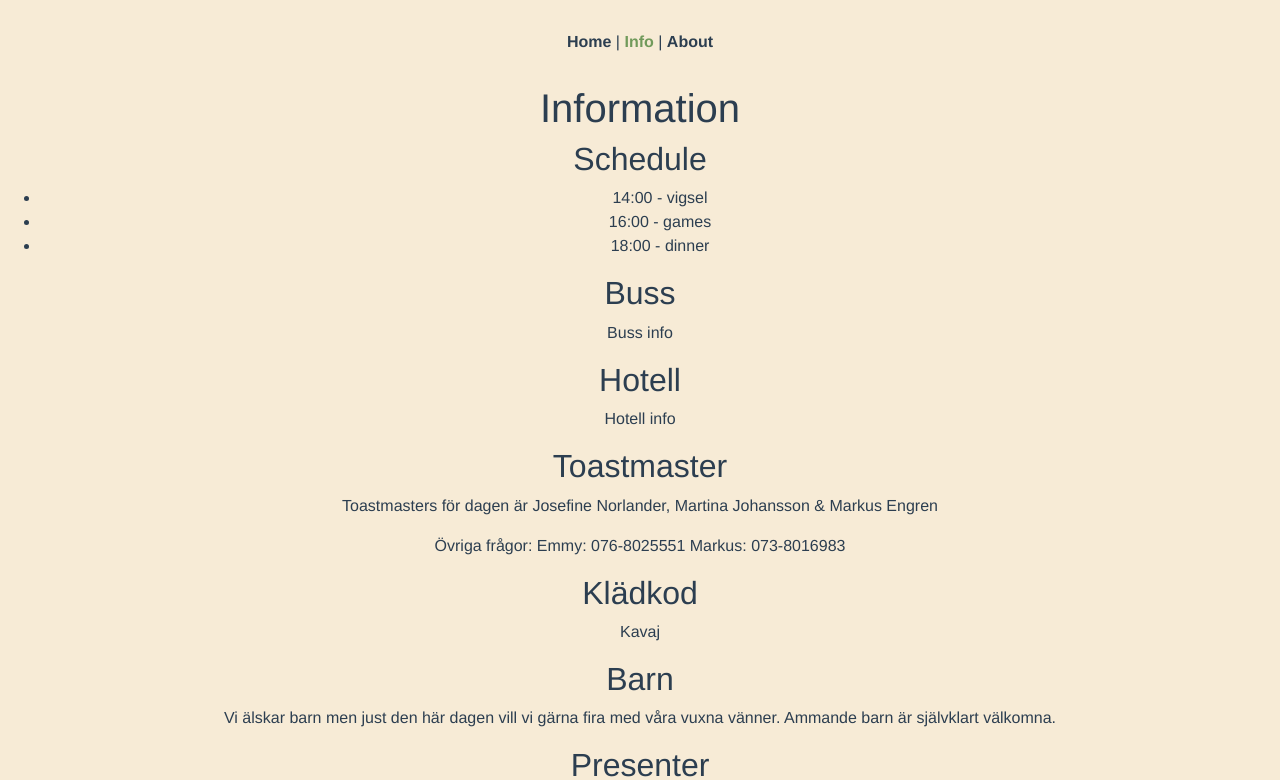
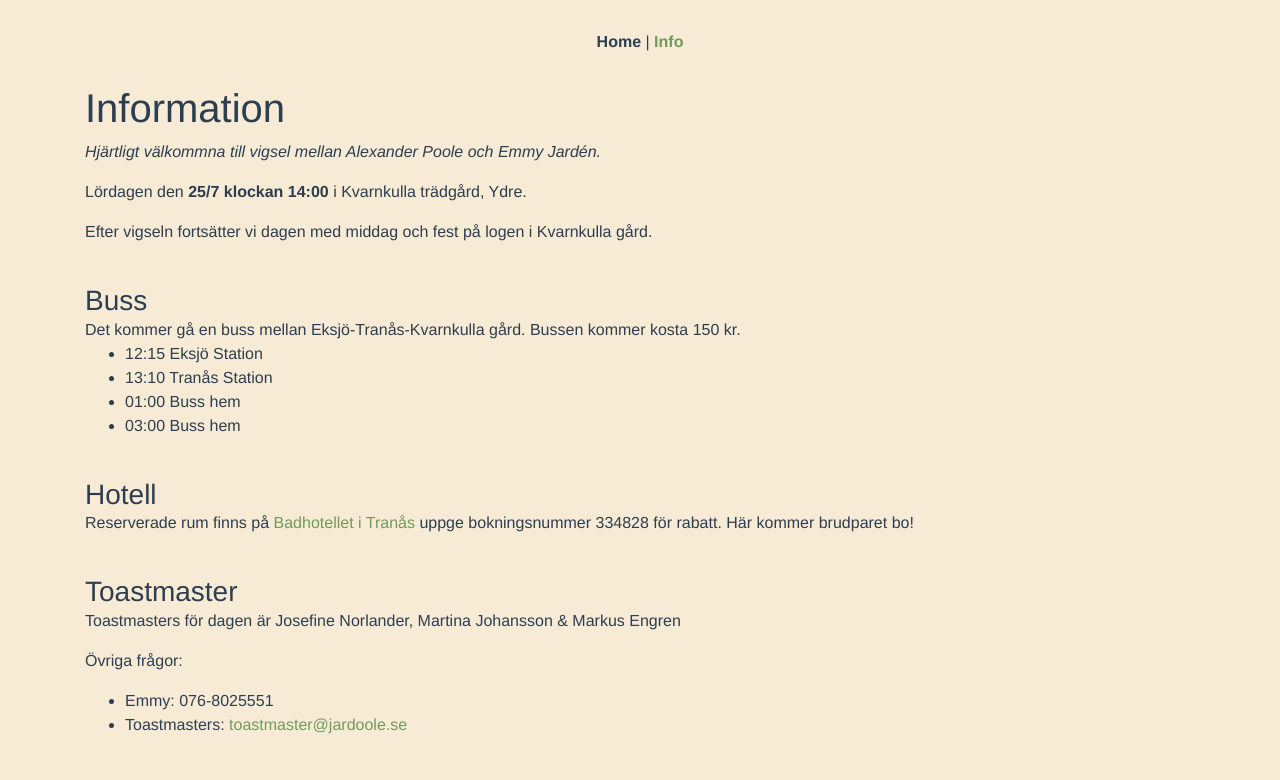
Before and after one commit to owodunni/jardoole, a Vue app: page /info in a window 1280 px wide. Shown: the top 780 px of the page. Built offline with nearby package versions, Linux system fonts and the light colour scheme.

Commit message:
Update text and add hidden countDown timer

```diff
--- a/src/App.vue
+++ b/src/App.vue
@@ -2,16 +2,28 @@
   <div id="app">
     <div id="nav">
       <router-link to="/">Home</router-link> |
-      <router-link to="/info">Info</router-link> |
-      <router-link to="/about">About</router-link>
+      <router-link to="/info">Info</router-link>
     </div>
-    <router-view/>
+    <router-view />
+    <!--CountDown/-->
   </div>
 </template>
 
+<script>
+// @ is an alias to /src
+import CountDown from '@/components/CountDown.vue'
+
+export default {
+  name: 'home',
+  components: {
+    // CountDown
+  }
+}
+</script>
+
 <style>
 #app {
-  font-family: 'Avenir', Helvetica, Arial, sans-serif;
+  font-family: "Avenir", Helvetica, Arial, sans-serif;
   -webkit-font-smoothing: antialiased;
   -moz-osx-font-smoothing: grayscale;
   text-align: center;
@@ -19,7 +31,7 @@
   height: 100%;
 
   min-height: 100vh;
-  background-color:#f7ebd6;
+  background-color: #f7ebd6;
 }
 
 #nav {
--- /dev/null
+++ b/src/components/CountDown.vue
@@ -0,0 +1,109 @@
+<template>
+<div class="container">
+  <div class="rounded bg-gradient-3 text-white shadow p-5 text-center mb-5">
+    <p class="mb-0 font-weight-bold text-uppercase">Vigsel börjar om</p>
+    <div id="clock" class="countdown pt-4">
+        <span class="h1 font-weight-bold">{{days}}</span>days
+        <span class="h1 font-weight-bold">{{hours}}</span>hr
+        <span class="h1 font-weight-bold">{{days}}</span>min
+        <span class="h1 font-weight-bold">{{seconds}}</span>sec
+    </div>
+  </div>
+</div>
+</template>
+
+<script lang="ts">
+import { Component, Prop, Vue, Watch } from 'vue-property-decorator'
+
+@Component
+export default class CountDown extends Vue {
+  @Prop({ default: Date.parse('25 JUL 2020 12:00:00 UTC') }) readonly deadline!: number;
+  @Prop() private date!: number;
+  @Prop() private now!: number;
+  @Prop({ default: 0 }) private diff!: number;
+  @Prop() private interval!: any;
+
+  created () {
+    let endTime = this.deadline
+    this.date = Math.trunc(endTime / 1000)
+
+    if (!this.date) {
+      throw new Error("Invalid props value, correct the 'deadline' or 'end'")
+    }
+
+    this.interval = setInterval(() => {
+      this.now = Math.trunc((new Date()).getTime() / 1000)
+    }, 1000)
+  }
+
+  @Watch('now')
+  nameChanged (newVal: number) {
+    this.diff = this.date - this.now
+    if (this.diff <= 0) {
+      this.diff = 0
+      // Remove interval
+      clearInterval(this.interval)
+    }
+  }
+
+  get days (): number {
+    return Math.trunc(this.diff / 60 / 60 / 24)
+  }
+
+  get hours (): number {
+    return Math.trunc(this.diff / 60 / 60) % 24
+  }
+
+  get minutes (): number {
+    return Math.trunc(this.diff / 60) % 60
+  }
+
+  get seconds (): number {
+    return Math.trunc(this.diff) % 60
+  }
+}
+</script>
+
+<style scoped>
+.countdown {
+    text-transform: uppercase;
+    font-weight: bold;
+}
+
+.countdown span {
+    text-shadow: 1px 1px 3px rgba(0, 0, 0, 0.1);
+    font-size: 3rem;
+    margin-left: 0.8rem;
+}
+
+.countdown span:first-of-type {
+    margin-left: 0;
+}
+
+.countdown-circles {
+    text-transform: uppercase;
+    font-weight: bold;
+}
+
+.countdown-circles span {
+    width: 100px;
+    height: 100px;
+    border-radius: 50%;
+    background: rgba(255, 255, 255, 0.2);
+    display: flex;
+    align-items: center;
+    justify-content: center;
+    box-shadow: 2px 2px 10px rgba(0, 0, 0, 0.1);
+}
+
+.countdown-circles span:first-of-type {
+    margin-left: 0;
+}
+
+.bg-gradient-3 {
+    background: #ff416c;
+    background: -webkit-linear-gradient(to right, #ff416c, #ff4b2b);
+    background: linear-gradient(to right, #ff416c, #ff4b2b);
+}
+
+</style>
--- a/src/components/Home.vue
+++ b/src/components/Home.vue
@@ -16,10 +16,18 @@
         class="btn btn-outline-secondary btn-lg"
         role="button"
         aria-pressed="true"
+      >Anmäl buss</a>
+      <a
+        href="https://docs.google.com/forms/d/e/1FAIpQLScu5phbrIywXJTc8bsGuWEaRnh3jvuubccHecuW9OgbLCo-pw/viewform?usp=sf_link"
+        class="btn btn-outline-secondary btn-lg"
+        role="button"
+        aria-pressed="true"
       >Anmäl tal</a>
     </div>
 
     <div class="padding2" />
+
+    <p> O.S.A senast 30 April.</p>
 
     <div class="container">
       <a
@@ -64,6 +72,6 @@ li {
 }
 a {
   color: #719a5b;
-  margin: 0 10px;
+  margin: 10px 10px;
 }
 </style>
--- a/src/router/index.ts
+++ b/src/router/index.ts
@@ -16,13 +16,7 @@ const routes = [
     path: '/info',
     name: 'info',
     component: Info
-  },
-  {
-    path: '/about',
-    name: 'about',
-    component: About
-  }
-]
+  }]
 
 const router = new VueRouter({
   mode: 'history',
--- a/src/views/About.vue
+++ /dev/null
@@ -1,5 +0,0 @@
-<template>
-  <div class="about">
-    <h1>This is an about page</h1>
-  </div>
-</template>
--- a/src/views/Info.vue
+++ b/src/views/Info.vue
@@ -1,43 +1,70 @@
 <template>
-  <div class="info" id="info">
+  <div class="container">
+    <div id="info">
       <h1>Information</h1>
-    <h2>Schedule</h2>
+
+      <p>
+        <i>Hjärtligt välkommna till vigsel mellan Alexander Poole och Emmy Jardén.</i></p>
+        <p>Lördagen den
+        <b>25/7 klockan 14:00</b> i Kvarnkulla trädgård, Ydre.</p>
+        <p>Efter vigseln fortsätter
+        vi dagen med middag och fest på logen i Kvarnkulla gård.
+      </p>
+
+      <h3>Buss</h3>
+      <p>Det kommer gå en buss mellan Eksjö-Tranås-Kvarnkulla gård. Bussen kommer kosta 150 kr.
       <ul>
-      <li>14:00 - vigsel</li>
-      <li>16:00 - games</li>
-      <li>18:00 - dinner</li>
+        <li>12:15 Eksjö Station</li>
+        <li>13:10 Tranås Station</li>
+        <li>01:00 Buss hem</li>
+        <li>03:00 Buss hem</li>
       </ul>
-    <h2>Buss</h2>
-    <p>Buss info</p>
-    <h2>Hotell</h2>
-    <p>Hotell info</p>
-    <h2>Toastmaster</h2>
+      <h3>Hotell</h3>
+      <p>
+        Reserverade rum finns på
+        <a class="link" href="https://badhotellet.com">Badhotellet i Tranås</a> uppge bokningsnummer 334828 för rabatt. Här kommer brudparet bo!
+      </p>
+      <h3>Toastmaster</h3>
       <p>
         Toastmasters för dagen är Josefine Norlander, Martina
         Johansson &amp; Markus Engren
       </p>
-    <p>
-      Övriga frågor:
-      Emmy: 076-8025551
-      Markus: 073-8016983
-    </p>
-    <h2>Klädkod</h2>
+      <p>Övriga frågor:</p>
+      <ul>
+        <li>Emmy: 076-8025551</li>
+        <li>
+          Toastmasters:
+          <a class="link" href="mailto: toastmaster@jardoole.se">toastmaster@jardoole.se</a>
+        </li>
+      </ul>
+      <h3>Klädkod</h3>
       <p>Kavaj</p>
-    <h2>Barn</h2>
+      <h3>Barn</h3>
       <p>
         Vi älskar barn men just den här dagen vill vi gärna fira med våra
         vuxna vänner. Ammande barn är självklart välkomna.
       </p>
-    <h2>Presenter</h2>
+      <h3>Presenter</h3>
       <p>
         Vi önskar inga presenter men mottar gärna bidrag
         till en bröllopsresa.
       </p>
     </div>
+  </div>
 </template>
 
-<style>
+<style scoped>
 #info {
-  text-align: center;
+  text-align: left;
+  padding-bottom: 40px;
+}
+h3 {
+  margin: 40px 0 0;
+}
+ul {
+  list-style-type: initial;
+}
+.link {
+  color: #719a5b;
 }
 </style>
```
Lines whose indentation alone changed are shown as unchanged.
